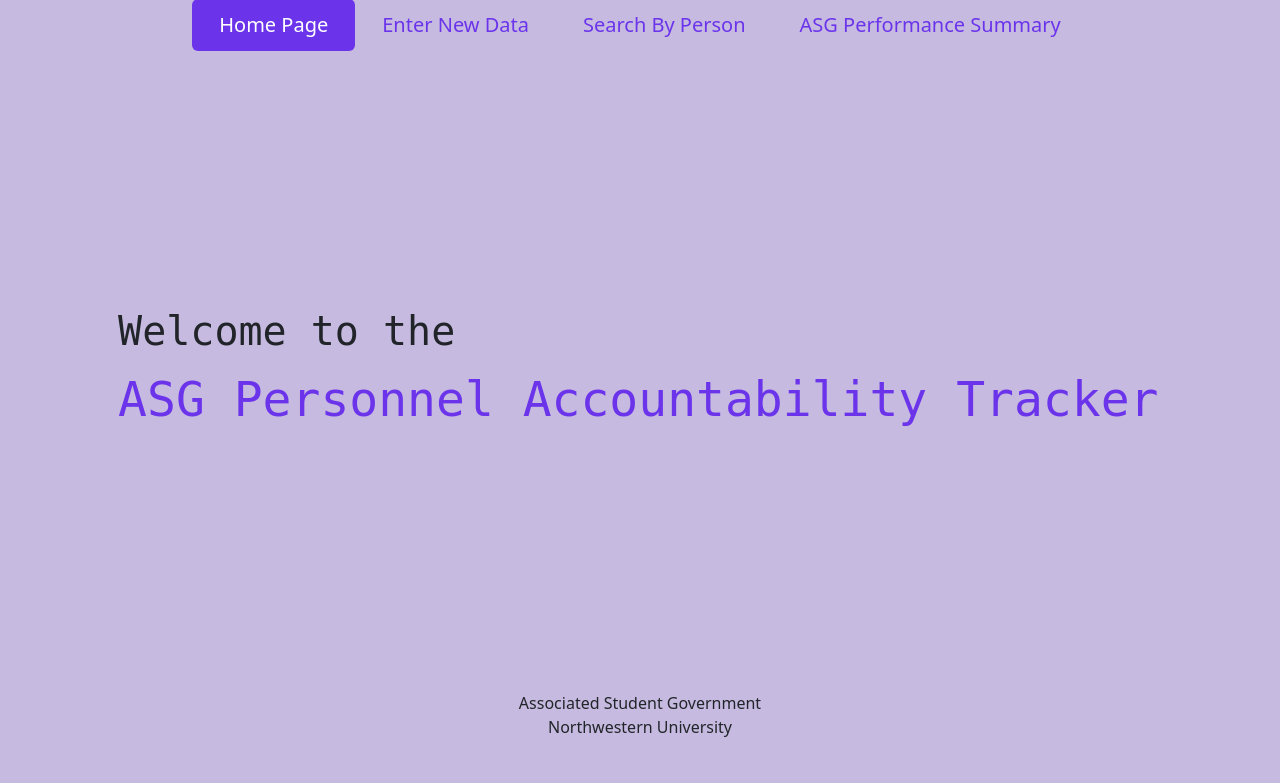
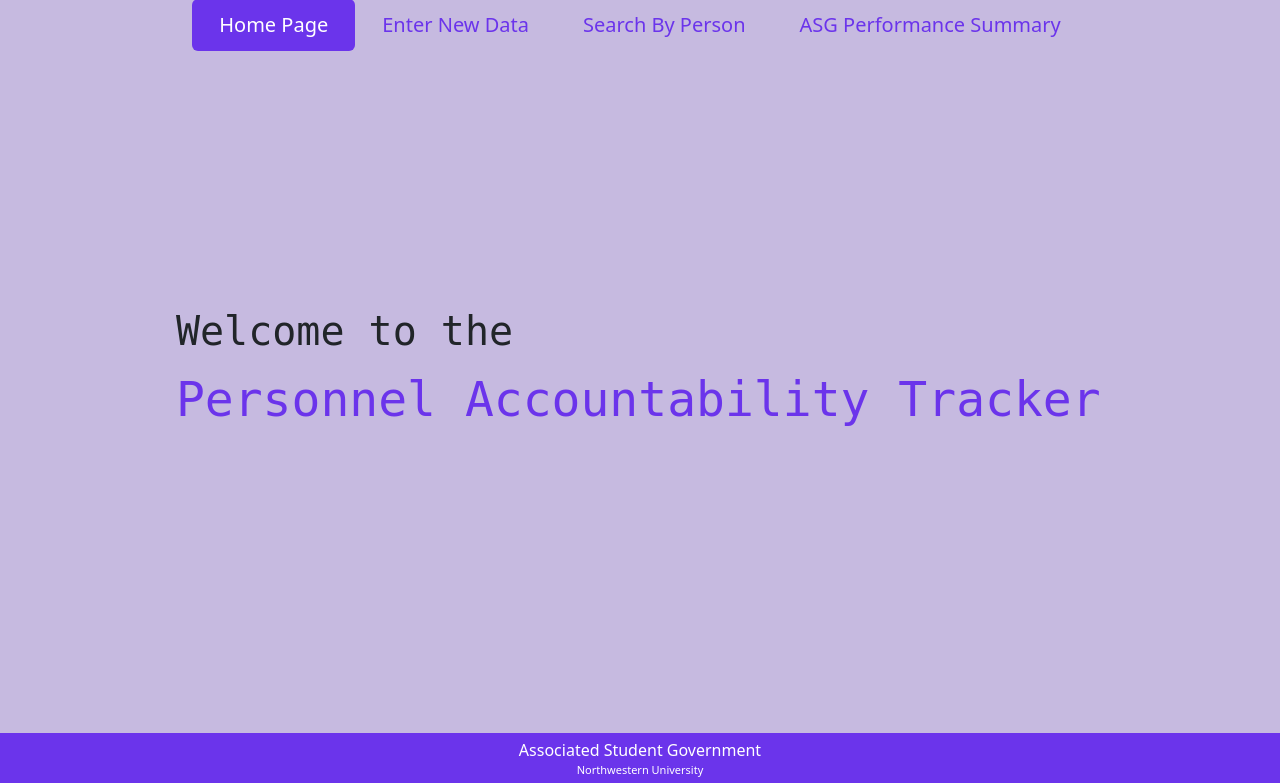
Before and after one commit to patrickhoey20/asg-accountability, a Flask app: page / in a window 1280 px wide. Shown: the part 17-800 px from the top of the page. Run offline with Flask 2, Linux system fonts and the light colour scheme.

Commit message:
updated footer

```diff
--- a/app.py
+++ b/app.py
@@ -3,5 +3,9 @@
 app = Flask(__name__)
 
 @app.route("/")
-def index():
+def home():
     return render_template('home.html')
+
+@app.route("/data_entry")
+def data_entry():
+    return render_template('data_entry.html')
--- a/templates/base.html
+++ b/templates/base.html
@@ -1,24 +1,13 @@
 <!DOCTYPE html>
 <html>
    <head>
-      <title>The ASG PAT</title>
-      <link rel="icon" type="image/x-icon" href="../static/logo2.png">
+      <title>The PAT</title>
+      <link rel="icon" type="image/x-icon" href="../static/logo.png">
       <link href="https://cdn.jsdelivr.net/npm/bootstrap@5.2.1/dist/css/bootstrap.min.css" rel="stylesheet" integrity="sha384-iYQeCzEYFbKjA/T2uDLTpkwGzCiq6soy8tYaI1GyVh/UjpbCx/TYkiZhlZB6+fzT" crossorigin="anonymous">
    <style>
       body {
          background-color:#c6bae0;
          margin: 1.25%;
-         animation: fadeInAnimation ease 2.5s;
-         animation-iteration-count: 1;
-         animation-fill-mode: forwards;
-      }
-      @keyframes fadeInAnimation {
-         0% {
-               opacity: 0;
-         }
-         100% {
-               opacity: 1;
-         }
       }
       .nav-pills > li > a.active {
          background-color: #6b34eb !important;
@@ -40,8 +29,15 @@
          background: lightgray;
       }
       .footer {
-         margin-top:auto;
-         text-align:center;
+         padding: 5px;
+         background-color: #6b34eb;
+         position: fixed;
+         bottom: 0px;
+         text-align: center;
+         left: 50%;
+         color: white;
+         transform: translateX(-50%);
+         width:100%;
       }
    </style>
    </head>
@@ -49,19 +45,20 @@
       <header>
          <ul class="nav nav-pills justify-content-center">
             <li class="nav-item">
-               <a class="nav-link active" href="#">Home Page</a>
+               <a id="home" class="nav-link" href="{{ url_for('home') }}">Home Page</a>
             </li>
             <li class="nav-item">
-               <a class="nav-link" href="#">Enter New Data</a>
+               <a id="data" class="nav-link" href="{{ url_for('data_entry') }}">Enter New Data</a>
             </li>
             <li class="nav-item">
-               <a class="nav-link" href="#">Search By Person</a>
+               <a id="person" class="nav-link" href="#">Search By Person</a>
             </li>
             <li class="nav-item">
-               <a class="nav-link" href="#">ASG Performance Summary</a>
+               <a id="summary" class="nav-link" href="#">ASG Performance Summary</a>
             </li>
          </ul>
       </header>
+
       <div class="container-fluid">
          <div class="content">
              {% block content %} {% endblock %}
@@ -69,12 +66,11 @@
       </div>
 
       <footer class="footer">
-         <p>
-            Associated Student Government<br>
-            Northwestern University
-         </p>
+            Associated Student Government
+            <div style="font-size:11px">Northwestern University</div>
       </footer>
 
       <script src="https://cdn.jsdelivr.net/npm/bootstrap@5.2.1/dist/js/bootstrap.bundle.min.js" integrity="sha384-u1OknCvxWvY5kfmNBILK2hRnQC3Pr17a+RTT6rIHI7NnikvbZlHgTPOOmMi466C8" crossorigin="anonymous"></script>
+
    </body>
 </html>
--- a/templates/home.html
+++ b/templates/home.html
@@ -1,15 +1,36 @@
 {% extends 'base.html' %}
 {% block content %}
 
+<script>
+    document.getElementById('home').className = 'nav-link active';
+    document.getElementById('home').href = 'javascript: void(0)';
+    document.getElementById('data').className = 'nav-link';
+    document.getElementById('person').className = 'nav-link';
+    document.getElementById('summary').className = 'nav-link';
+ </script>
+
 <style>
+    body {
+        animation: fadeInAnimation ease 1.5s;
+        animation-iteration-count: 1;
+        animation-fill-mode: forwards;
+    }
+    @keyframes fadeInAnimation {
+        0% {
+            opacity: 0;
+        }
+        100% {
+            opacity: 1;
+        }
+    }
     .wrapper {
         height: 80vh;
         display: grid;
         place-items: center;
     }
     .typing-demo {
-        width: 36.12ch;
-        animation: typing 2s steps(36), blink .5s step-end infinite alternate;
+        width: 32.12ch;
+        animation: typing 2s steps(32), blink .5s step-end infinite alternate;
         white-space: nowrap;
         overflow: hidden;
         border-right: 1.5px solid;
@@ -38,11 +59,10 @@
         transform: translate(-50%, -70%);
     }
 </style>
-
 <div class="wrapper">
     <div class="typing-demo">
         <h1>Welcome to the</h1>
-        <span style="color:#6b34eb">ASG Personnel Accountability Tracker</span>
+        <span style="color:#6b34eb">Personnel Accountability Tracker</span>
     </div>
 </div>
 
```
Also changed, not shown: templates/data_entry.html (added, +15 -0 lines), static/logo.png, 2 other files.
